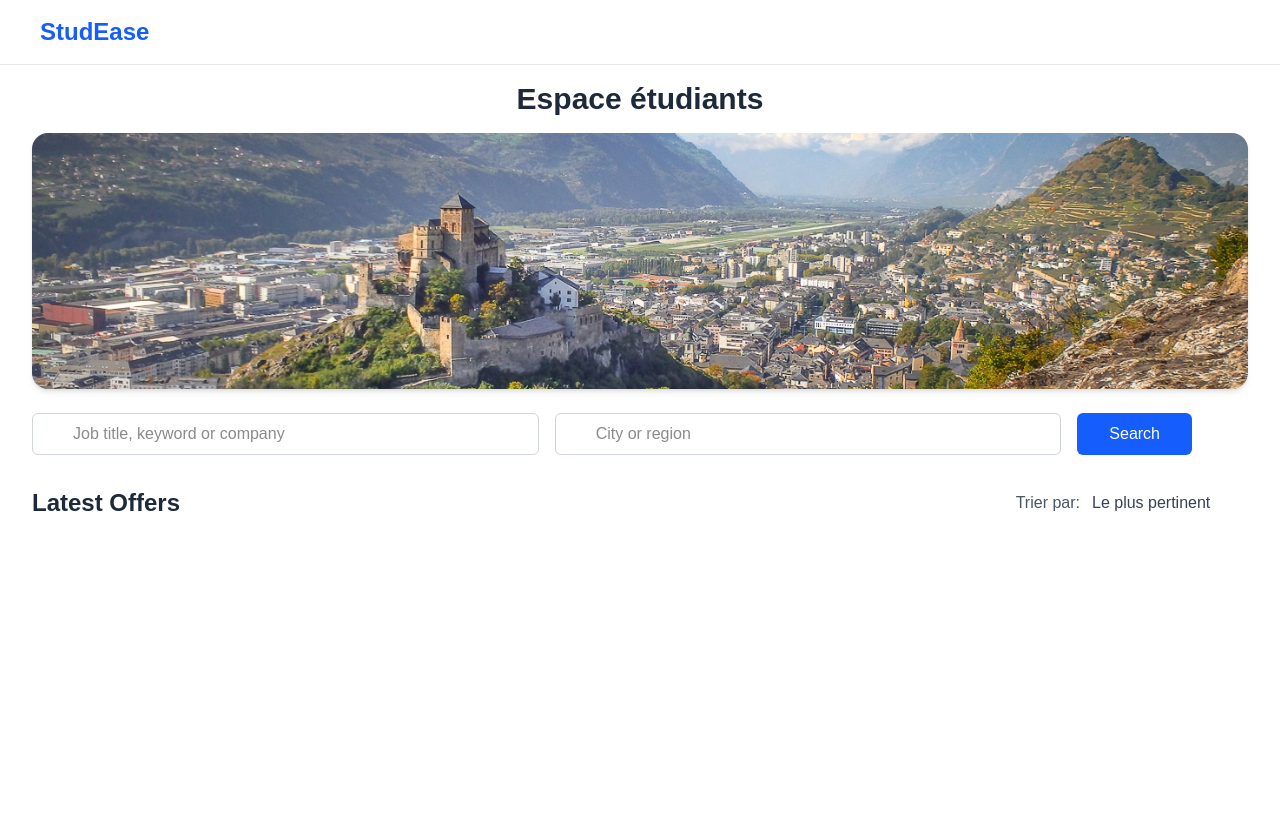
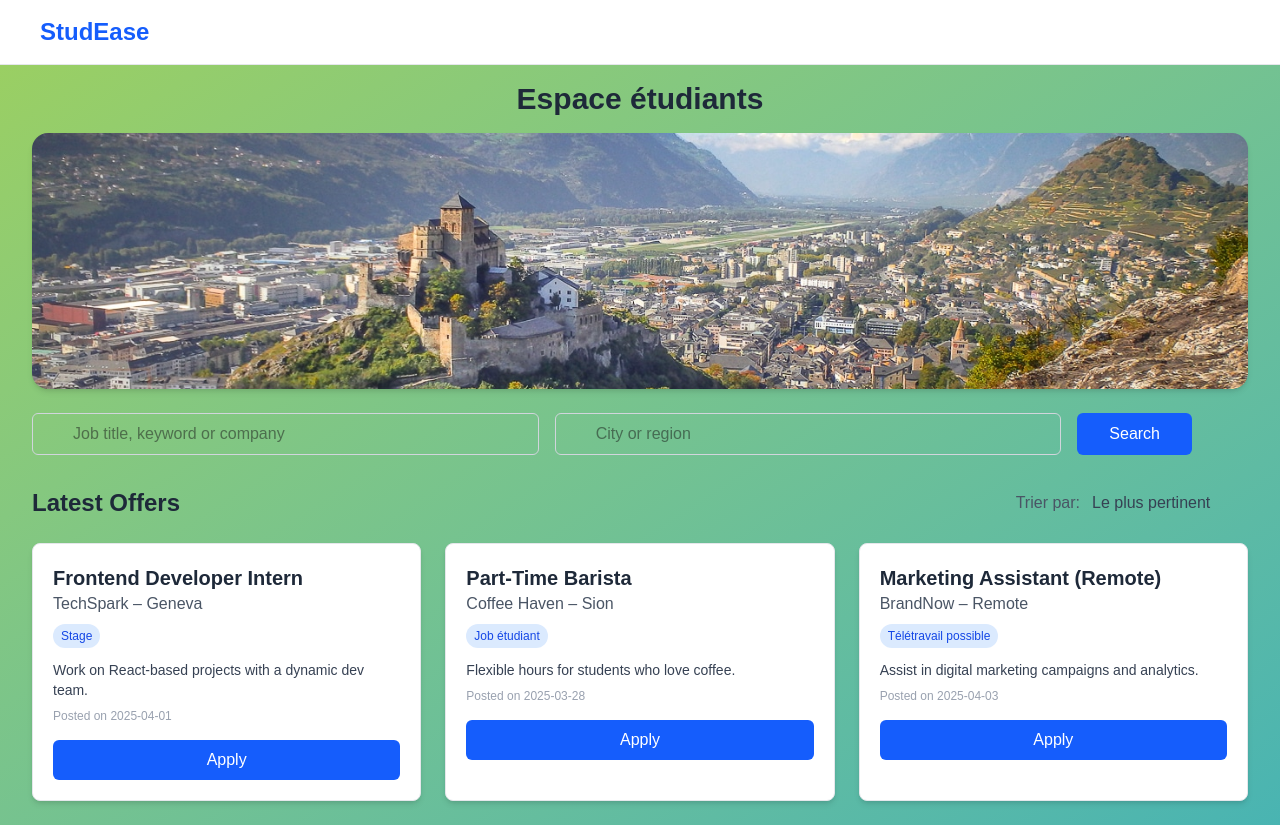
Before and after one commit to kevivois/StudEaseProject, a Next.js app in the folder frontend/: page /studentDashboard in a window 1280 px wide. Before the commit the page ends 800 px from the top, so only its background shows below. Built offline with nearby package versions, Linux system fonts and the light colour scheme; some icons are missing.

Commit message:
Enhance Login and StudentDashboard UI with gradient backgrounds and job offer cards

```diff
--- a/frontend/src/app/login/page.js
+++ b/frontend/src/app/login/page.js
@@ -26,7 +26,8 @@ export default function Login() {
   };
 
   return (
-    <div className="flex min-h-screen items-center justify-center bg-gray-100">
+    <div>
+      <div className="flex min-h-screen items-center justify-center bg-gray-100 bg-gradient-to-br from-[#9dd05e] to-[#49b4b2]">
         <div className="bg-white p-6 rounded-lg shadow-md w-full max-w-sm">
           <h2 className="text-2xl font-bold mb-4 text-center">Login</h2>
           {error && <p className="text-red-500 text-sm mb-2">{error}</p>}
@@ -69,5 +70,6 @@ export default function Login() {
           </div>
         </div>
       </div>
+    </div>
   );
 }
--- a/frontend/src/app/studentDashboard/page.js
+++ b/frontend/src/app/studentDashboard/page.js
@@ -12,10 +12,38 @@ function StudentDashboard() {
   const [searchTerm, setSearchTerm] = useState('');
   const [locationTerm, setLocationTerm] = useState('');
   const [filtersSelected, setFilters] = useState(false);
-  const [jobOffers, setJobOffers] = useState([]);
+  const [jobOffers, setJobOffers] = useState([
+    {
+      id: 1,
+      title: 'Frontend Developer Intern',
+      company: 'TechSpark',
+      location: 'Geneva',
+      type: 'Stage',
+      postedDate: '2025-04-01',
+      description: 'Work on React-based projects with a dynamic dev team.',
+    },
+    {
+      id: 2,
+      title: 'Part-Time Barista',
+      company: 'Coffee Haven',
+      location: 'Sion',
+      type: 'Job étudiant',
+      postedDate: '2025-03-28',
+      description: 'Flexible hours for students who love coffee.',
+    },
+    {
+      id: 3,
+      title: 'Marketing Assistant (Remote)',
+      company: 'BrandNow',
+      location: 'Remote',
+      type: 'Télétravail possible',
+      postedDate: '2025-04-03',
+      description: 'Assist in digital marketing campaigns and analytics.',
+    },
+  ]);
 
   return (
-    <>
+    <div className='bg-gradient-to-br from-[#9dd05e] to-[#49b4b2]'>
       <Header />
 
       {/* Page Title */}
@@ -176,8 +204,27 @@ function StudentDashboard() {
             </div>
           </div>
         </div>
+
+        {/* Job Offer Cards */}
+        <div className="grid grid-cols-1 md:grid-cols-2 lg:grid-cols-3 gap-6 mt-6">
+          {jobOffers.map((offer) => (
+            <div
+              key={offer.id}
+              className="bg-white shadow-md rounded-lg p-5 border border-gray-200"
+            >
+              <h3 className="text-xl font-semibold text-gray-800">{offer.title}</h3>
+              <p className="text-gray-600">{offer.company} – {offer.location}</p>
+              <span className="inline-block mt-2 px-2 py-1 bg-blue-100 text-blue-700 text-xs rounded-full">{offer.type}</span>
+              <p className="mt-3 text-sm text-gray-700">{offer.description}</p>
+              <p className="mt-2 text-xs text-gray-400">Posted on {offer.postedDate}</p>
+              <button className="mt-4 w-full bg-blue-600 text-white py-2 rounded-md hover:bg-blue-700 transition">
+                Apply
+              </button>
+            </div>
+          ))}
+        </div>
       </div>
-    </>
+    </div>
   );
 }
 
```
Lines whose indentation alone changed are shown as unchanged.
